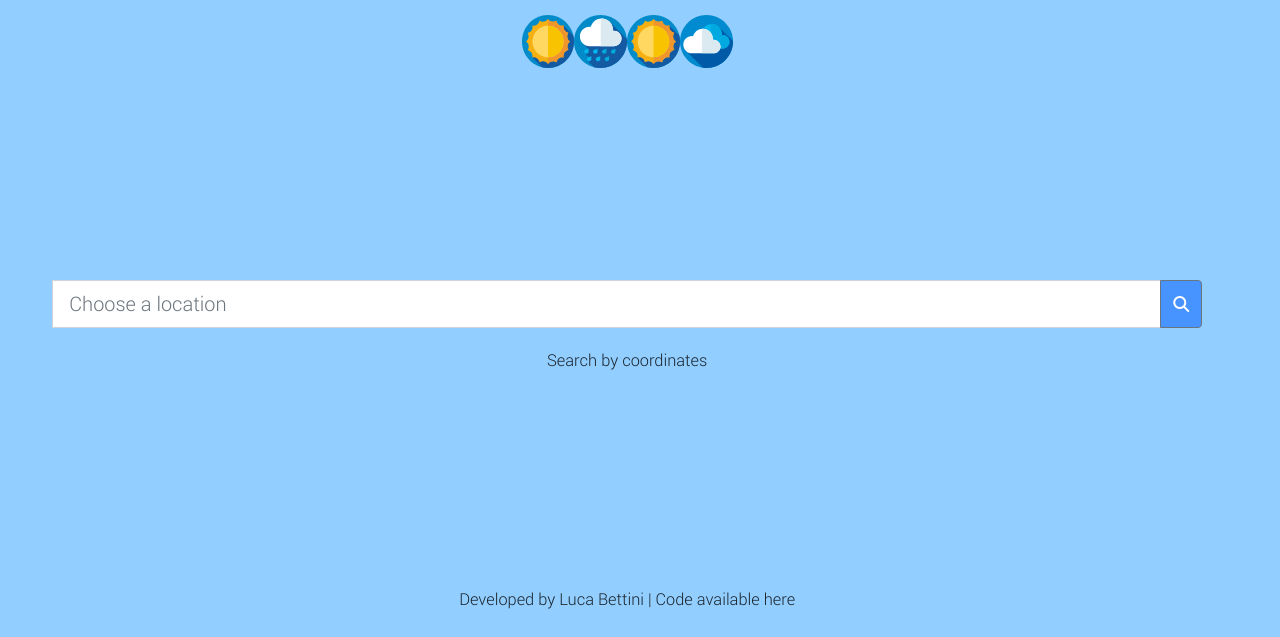
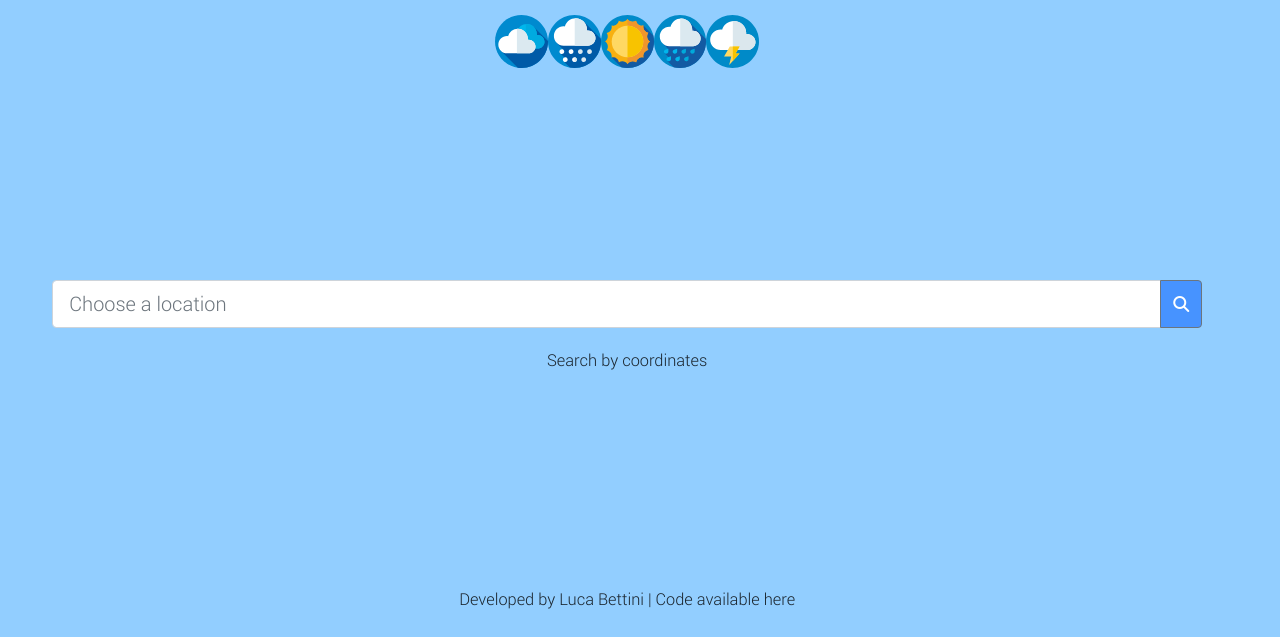
Before and after one commit to lucabettini/weathering-with-me, a plain HTML site: page dist/index.html in a window 1280 px wide. Shown: the part 163-800 px from the top of the page. Drawn offline with nearby package versions, Linux system fonts and the light colour scheme; a web font is replaced by a local one.

Commit message:
Styles corrections

```diff
--- a/dist/index.html
+++ b/dist/index.html
@@ -14,10 +14,11 @@
         <h1 class="text-center title title--big" id="title" >Weathering <span class="mobile-br"><br></span>with me</h1>
 
         <div class="title-icons flex" id="title-icons">
+          <div class="title-icons__div" ><img src="./img/02d.svg" class="full-height img-fluid" /></div>
+          <div class="title-icons__div" ><img src="./img/13d.svg" class="full-height img-fluid" /></div>
           <div class="title-icons__div" ><img src="./img/01d.svg" class="full-height img-fluid" /></div>
-          <div class="title-icons__div" ><img src="./img/10d.svg" class="full-height img-fluid" /></div>
-          <div class="title-icons__div" ><img src="./img/01d.svg" class="full-height img-fluid" /></div>
-          <div class="title-icons__div" ><img src="./img/02d.svg" class="full-height img-fluid" /></div>
+          <div class="title-icons__div" ><img src="./img/09d.svg" class="full-height img-fluid" /></div>
+          <div class="title-icons__div" ><img src="./img/11d.svg" class="full-height img-fluid" /></div>
         </div>
       </header>
 
--- a/dist/styles/style.css
+++ b/dist/styles/style.css
@@ -137,6 +137,11 @@ body {
   /* [3] */
   width: 100%;
   margin: 1em auto 0 auto;
+}
+
+.location-searchbar input {
+  border-top-left-radius: 4px !important;
+  border-bottom-left-radius: 4px !important;
 }
 
 .search-btn {
```
